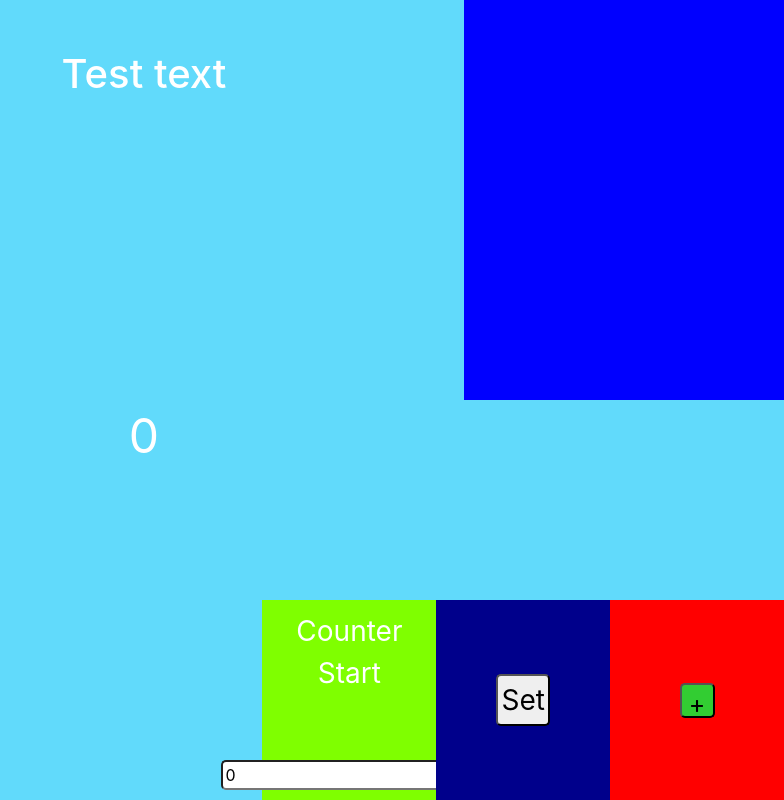
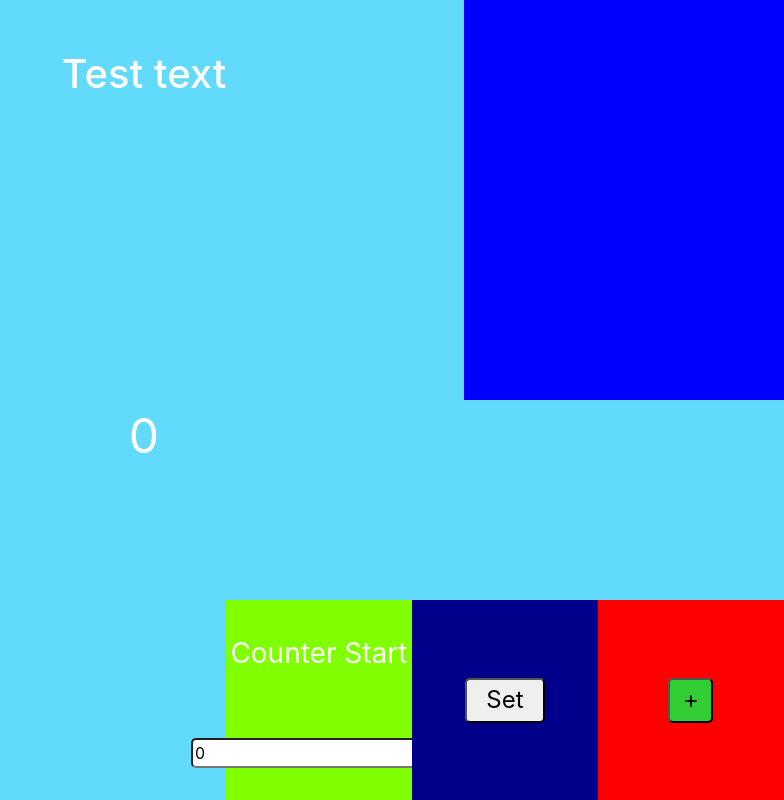
Before and after one commit to Darklinklml/React-technical-test, a React (Create React App) app: page / in a window 1280 px wide. Shown: the whole page, without its empty margins (496-1280 px from the left). Built offline with nearby package versions, Linux system fonts and the light colour scheme.

Commit message:
Change sizing parameters to Plus button and Set Button

```diff
--- a/src/App.css
+++ b/src/App.css
@@ -94,18 +94,18 @@
 
 
 .Plus-Button{
-  align-content: center;
+  font-size: 24px;
+  text-align: center;
   justify-content: center;
-  font-size: 25px;
   background-color: limegreen;
-  width: 35px;
-  height: 35px;
+  width: 45px;
+  height: 45px;
 }
 
 .Set-Button{
-  padding: 3px;
-  font-size: 28px;
-
+  font-size: 24px;
+  width: 80px;
+  height: 45px;
 }
 
 
```
